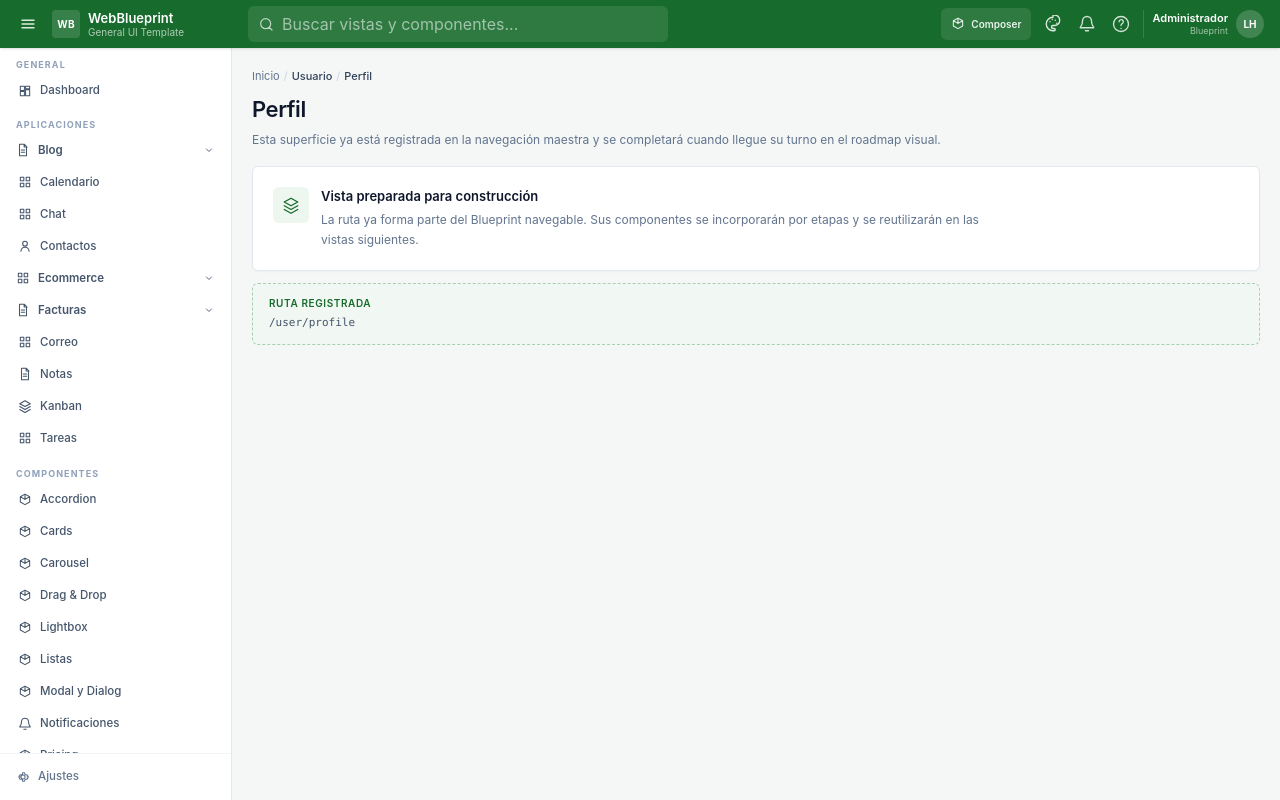
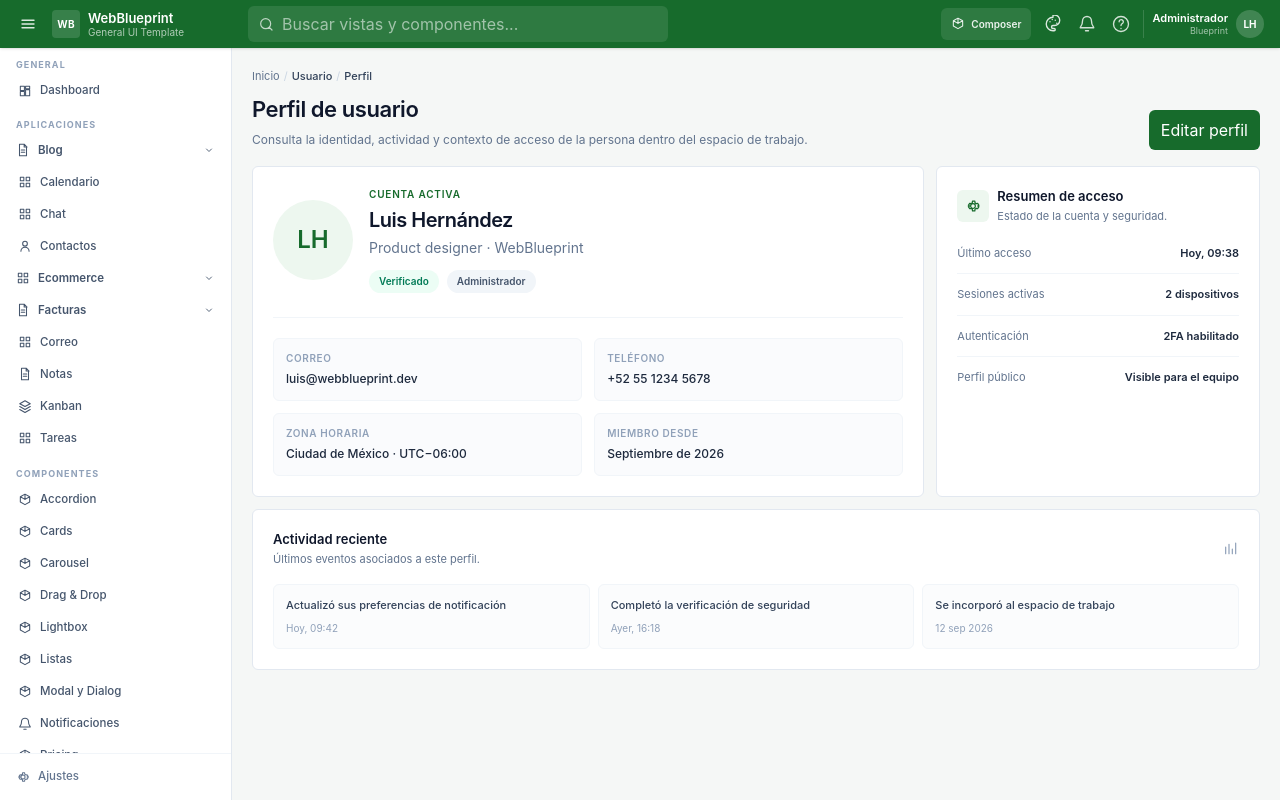
Before and after one commit to LuisHdezE/WebBlueprint, a React (Vite) app: page /user/profile in a window 1280 px wide. Built offline with nearby package versions, Linux system fonts and the light colour scheme.

Commit message:
feat(user): implement profile and account settings views

```diff
--- a/src/app/router/AppRouter.tsx
+++ b/src/app/router/AppRouter.tsx
@@ -15,6 +15,8 @@ import { TwoFactorPage } from '@/features/authentication/two-factor/presentation
 import { JsonLockScreenContentProvider } from '@/features/authentication/lock-screen/infrastructure/JsonLockScreenContentProvider';
 import { MockLockScreenGateway } from '@/features/authentication/lock-screen/infrastructure/MockLockScreenGateway';
 import { LockScreenPage } from '@/features/authentication/lock-screen/presentation/LockScreenPage';
+import { AccountSettingsPage } from '@/features/user/presentation/AccountSettingsPage';
+import { UserProfilePage } from '@/features/user/presentation/UserProfilePage';
 import { ApplicationDemoPage } from '@/pages/ApplicationDemoPage';
 import { ApplicationDetailPage } from '@/pages/ApplicationDetailPage';
 import { ApplicationsPage } from '@/pages/ApplicationsPage';
@@ -35,7 +37,6 @@ const signInContentProvider = new JsonSignInContentProvider();
 const signInGateway = new MockSignInGateway();
 const signUpContentProvider = new JsonSignUpContentProvider();
 const signUpGateway = new MockSignUpGateway();
-
 const twoFactorContentProvider = new JsonTwoFactorContentProvider();
 const twoFactorGateway = new MockTwoFactorGateway();
 const lockScreenContentProvider = new JsonLockScreenContentProvider();
@@ -60,37 +61,18 @@ const templateFamilies = [
 export function AppRouter() {
   return (
     <Routes>
-      <Route
-        path="authentication/sign-in"
-        element={<SignInPage contentProvider={signInContentProvider} gateway={signInGateway} />}
-      />
-      <Route
-        path="authentication/sign-up"
-        element={<SignUpPage contentProvider={signUpContentProvider} gateway={signUpGateway} />}
-      />
-      <Route
-        path="authentication/password-reset"
-        element={
-          <PasswordResetPage
-            contentProvider={passwordResetContentProvider}
-            gateway={passwordResetGateway}
-          />
-        }
-      />
-
-      <Route
-        path="authentication/two-factor"
-        element={<TwoFactorPage contentProvider={twoFactorContentProvider} gateway={twoFactorGateway} />}
-      />
-      <Route
-        path="authentication/lock-screen"
-        element={<LockScreenPage contentProvider={lockScreenContentProvider} gateway={lockScreenGateway} />}
-      />
+      <Route path="authentication/sign-in" element={<SignInPage contentProvider={signInContentProvider} gateway={signInGateway} />} />
+      <Route path="authentication/sign-up" element={<SignUpPage contentProvider={signUpContentProvider} gateway={signUpGateway} />} />
+      <Route path="authentication/password-reset" element={<PasswordResetPage contentProvider={passwordResetContentProvider} gateway={passwordResetGateway} />} />
+      <Route path="authentication/two-factor" element={<TwoFactorPage contentProvider={twoFactorContentProvider} gateway={twoFactorGateway} />} />
+      <Route path="authentication/lock-screen" element={<LockScreenPage contentProvider={lockScreenContentProvider} gateway={lockScreenGateway} />} />
 
       <Route element={<TemplateShell />}>
         <Route index element={<Navigate to="/dashboard" replace />} />
         <Route path="dashboard" element={<TemplateOverviewPage />} />
         <Route path="composer" element={<TemplateComposerExportPage />} />
+        <Route path="user/profile" element={<UserProfilePage />} />
+        <Route path="user/account-settings" element={<AccountSettingsPage />} />
         {templateFamilies.map((path) => (
           <Route key={path} path={path} element={<TemplatePlaceholderPage />} />
         ))}
@@ -106,14 +88,7 @@ export function AppRouter() {
 
       <Route path="preview" element={<ComposerPreviewPage />} />
       <Route path="demo/:slug/*" element={<ApplicationDemoPage />} />
-      <Route
-        path="legacy/composer/*"
-        element={
-          <ProtectedRoute>
-            <ComposerPage />
-          </ProtectedRoute>
-        }
-      />
+      <Route path="legacy/composer/*" element={<ProtectedRoute><ComposerPage /></ProtectedRoute>} />
       <Route path="*" element={<Navigate to="/dashboard" replace />} />
     </Routes>
   );
--- /dev/null
+++ b/src/features/user/presentation/AccountSettingsPage.tsx
@@ -0,0 +1,61 @@
+import { PageShell } from '@/shell/PageShell';
+
+const settings = [
+  { title: 'Notificaciones por correo', description: 'Recibe actividad y resúmenes del espacio de trabajo.', enabled: true },
+  { title: 'Resumen semanal', description: 'Un resumen cada lunes con los cambios más relevantes.', enabled: false },
+  { title: 'Sesiones nuevas', description: 'Avisa cuando tu cuenta se usa desde un dispositivo nuevo.', enabled: true },
+];
+
+export function AccountSettingsPage() {
+  return (
+    <PageShell
+      actions={<button className="rounded-md bg-[var(--theme-primary)] px-3 py-2 text-[11px] font-semibold text-white transition hover:bg-[var(--theme-primary-hover)]" type="button">Guardar cambios</button>}
+      breadcrumbs={[{ label: 'Usuario' }, { label: 'Configuración de cuenta' }]}
+      description="Administra tus datos básicos, preferencias de comunicación y controles de seguridad."
+      title="Configuración de cuenta"
+    >
+      <div className="grid gap-3 lg:grid-cols-[minmax(0,1.15fr)_minmax(300px,0.85fr)]">
+        <section className="rounded-md border border-slate-200 bg-white p-5">
+          <h2 className="text-[13px] font-semibold text-slate-900">Información personal</h2>
+          <p className="mt-1 text-[11px] text-slate-500">Estos datos se muestran en tu perfil dentro del equipo.</p>
+          <div className="mt-5 grid gap-4 sm:grid-cols-2">
+            {[['Nombre', 'Luis Hernández'], ['Correo', 'luis@webblueprint.dev'], ['Cargo', 'Product designer'], ['Organización', 'WebBlueprint']].map(([label, value]) => (
+              <label key={label} className="grid gap-1.5 text-[11px] font-semibold text-slate-700">
+                {label}
+                <input className="h-10 rounded-md border border-slate-200 bg-white px-3 text-[12px] font-normal text-slate-800 outline-none transition focus:border-[var(--theme-primary)] focus:ring-2 focus:ring-[var(--theme-primary-soft)]" defaultValue={value} />
+              </label>
+            ))}
+          </div>
+        </section>
+
+        <section className="rounded-md border border-slate-200 bg-white p-5">
+          <h2 className="text-[13px] font-semibold text-slate-900">Seguridad</h2>
+          <p className="mt-1 text-[11px] text-slate-500">Mantén tus métodos de acceso bajo control.</p>
+          <div className="mt-5 flex items-center justify-between gap-3 rounded-md border border-emerald-100 bg-emerald-50/60 p-3">
+            <div>
+              <p className="text-[11px] font-semibold text-emerald-800">Autenticación de dos factores</p>
+              <p className="mt-1 text-[10px] text-emerald-700">Protección activa en esta cuenta.</p>
+            </div>
+            <span className="rounded-full bg-emerald-100 px-2 py-1 text-[10px] font-semibold text-emerald-700">Activa</span>
+          </div>
+          <button className="mt-3 w-full rounded-md border border-slate-200 px-3 py-2 text-[11px] font-semibold text-slate-700 transition hover:bg-slate-50" type="button">Cambiar contraseña</button>
+        </section>
+      </div>
+
+      <section className="mt-3 rounded-md border border-slate-200 bg-white p-5">
+        <h2 className="text-[13px] font-semibold text-slate-900">Preferencias de comunicación</h2>
+        <div className="mt-4 divide-y divide-slate-100">
+          {settings.map((item) => (
+            <label key={item.title} className="flex cursor-pointer items-center justify-between gap-4 py-3 first:pt-0 last:pb-0">
+              <span>
+                <span className="block text-[11px] font-semibold text-slate-800">{item.title}</span>
+                <span className="mt-1 block text-[11px] leading-4 text-slate-500">{item.description}</span>
+              </span>
+              <input aria-label={item.title} className="size-4 accent-[var(--theme-primary)]" defaultChecked={item.enabled} type="checkbox" />
+            </label>
+          ))}
+        </div>
+      </section>
+    </PageShell>
+  );
+}
--- /dev/null
+++ b/src/features/user/presentation/UserProfilePage.tsx
@@ -0,0 +1,80 @@
+import { AppIcon } from '@/components/AppIcon';
+import { PageShell } from '@/shell/PageShell';
+
+const activity = [
+  { label: 'Actualizó sus preferencias de notificación', time: 'Hoy, 09:42' },
+  { label: 'Completó la verificación de seguridad', time: 'Ayer, 16:18' },
+  { label: 'Se incorporó al espacio de trabajo', time: '12 sep 2026' },
+];
+
+export function UserProfilePage() {
+  return (
+    <PageShell
+      actions={<button className="rounded-md bg-[var(--theme-primary)] px-3 py-2 text-[11px] font-semibold text-white transition hover:bg-[var(--theme-primary-hover)]" type="button">Editar perfil</button>}
+      breadcrumbs={[{ label: 'Usuario' }, { label: 'Perfil' }]}
+      description="Consulta la identidad, actividad y contexto de acceso de la persona dentro del espacio de trabajo."
+      title="Perfil de usuario"
+    >
+      <div className="grid gap-3 xl:grid-cols-[minmax(0,1.35fr)_minmax(280px,0.65fr)]">
+        <section className="rounded-md border border-slate-200 bg-white p-5">
+          <div className="flex flex-col gap-4 sm:flex-row sm:items-center">
+            <div aria-hidden="true" className="grid size-20 shrink-0 place-items-center rounded-full bg-[var(--theme-primary-soft)] text-2xl font-semibold text-[var(--theme-primary)]">LH</div>
+            <div className="min-w-0">
+              <p className="text-[10px] font-semibold uppercase tracking-[0.08em] text-[var(--theme-primary)]">Cuenta activa</p>
+              <h2 className="mt-1 text-xl font-semibold tracking-tight text-slate-900">Luis Hernández</h2>
+              <p className="mt-1 text-sm text-slate-500">Product designer · WebBlueprint</p>
+              <div className="mt-3 flex flex-wrap gap-2">
+                <span className="rounded-full bg-emerald-50 px-2.5 py-1 text-[10px] font-semibold text-emerald-700">Verificado</span>
+                <span className="rounded-full bg-slate-100 px-2.5 py-1 text-[10px] font-semibold text-slate-600">Administrador</span>
+              </div>
+            </div>
+          </div>
+          <div className="mt-6 grid gap-3 border-t border-slate-100 pt-5 sm:grid-cols-2">
+            {[['Correo', 'luis@webblueprint.dev'], ['Teléfono', '+52 55 1234 5678'], ['Zona horaria', 'Ciudad de México · UTC−06:00'], ['Miembro desde', 'Septiembre de 2026']].map(([label, value]) => (
+              <div key={label} className="rounded-md border border-slate-100 bg-slate-50/70 p-3">
+                <p className="text-[10px] font-semibold uppercase tracking-[0.06em] text-slate-400">{label}</p>
+                <p className="mt-1 text-[12px] font-medium text-slate-800">{value}</p>
+              </div>
+            ))}
+          </div>
+        </section>
+
+        <section className="rounded-md border border-slate-200 bg-white p-5">
+          <div className="flex items-center gap-2">
+            <div className="grid size-8 place-items-center rounded-md bg-[var(--theme-primary-soft)] text-[var(--theme-primary)]"><AppIcon className="size-4" name="settings" /></div>
+            <div>
+              <h2 className="text-[13px] font-semibold text-slate-900">Resumen de acceso</h2>
+              <p className="mt-0.5 text-[11px] text-slate-500">Estado de la cuenta y seguridad.</p>
+            </div>
+          </div>
+          <dl className="mt-5 space-y-3">
+            {[['Último acceso', 'Hoy, 09:38'], ['Sesiones activas', '2 dispositivos'], ['Autenticación', '2FA habilitado'], ['Perfil público', 'Visible para el equipo']].map(([label, value]) => (
+              <div key={label} className="flex items-center justify-between gap-3 border-b border-slate-100 pb-3 last:border-0 last:pb-0">
+                <dt className="text-[11px] text-slate-500">{label}</dt>
+                <dd className="text-right text-[11px] font-semibold text-slate-800">{value}</dd>
+              </div>
+            ))}
+          </dl>
+        </section>
+      </div>
+
+      <section className="mt-3 rounded-md border border-slate-200 bg-white p-5">
+        <div className="flex items-center justify-between gap-3">
+          <div>
+            <h2 className="text-[13px] font-semibold text-slate-900">Actividad reciente</h2>
+            <p className="mt-0.5 text-[11px] text-slate-500">Últimos eventos asociados a este perfil.</p>
+          </div>
+          <AppIcon className="size-4 text-slate-400" name="chart" />
+        </div>
+        <div className="mt-4 grid gap-2 sm:grid-cols-3">
+          {activity.map((item) => (
+            <div key={item.label} className="rounded-md border border-slate-100 bg-slate-50/60 p-3">
+              <p className="text-[11px] font-medium leading-4 text-slate-700">{item.label}</p>
+              <p className="mt-2 text-[10px] text-slate-400">{item.time}</p>
+            </div>
+          ))}
+        </div>
+      </section>
+    </PageShell>
+  );
+}
```
Also changed, not shown: 1 other file (tests, documents, lock files or other folders).
